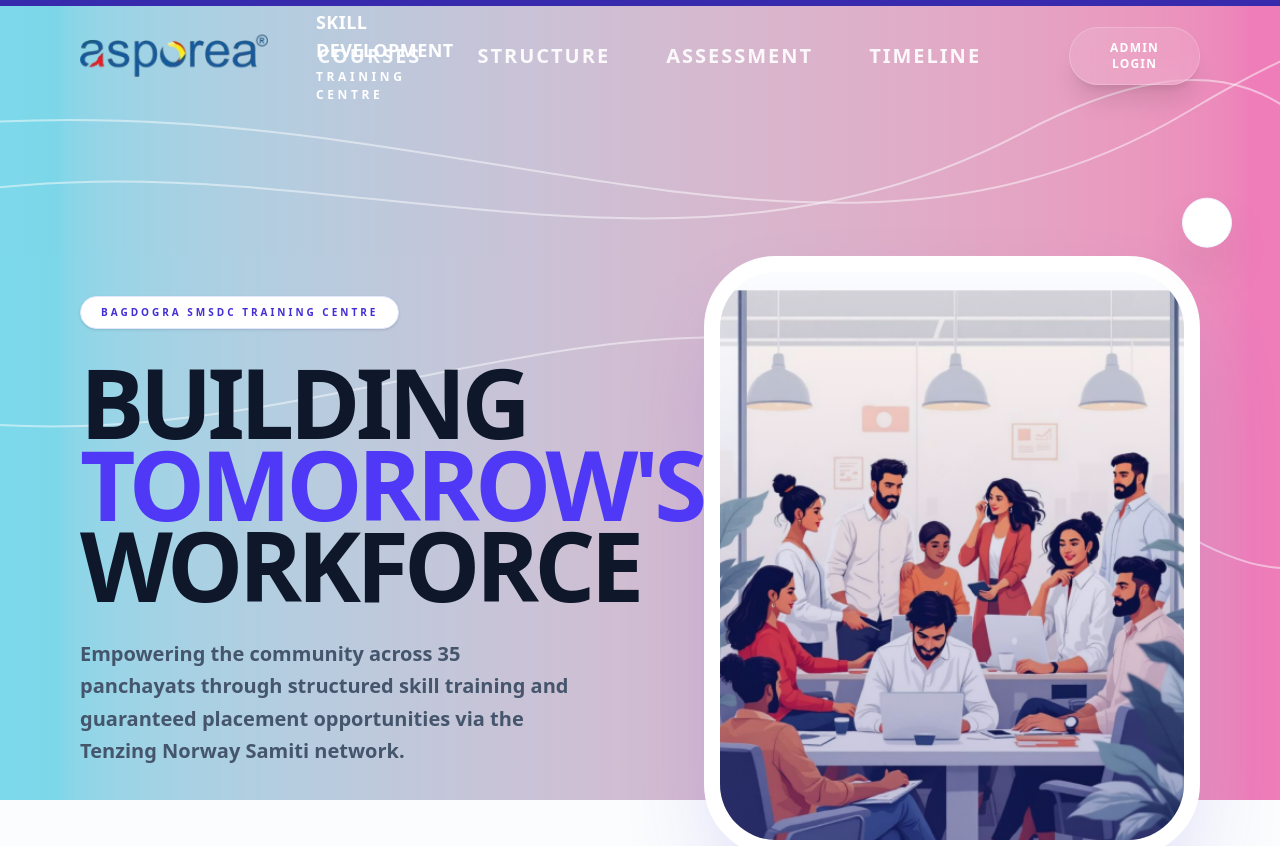
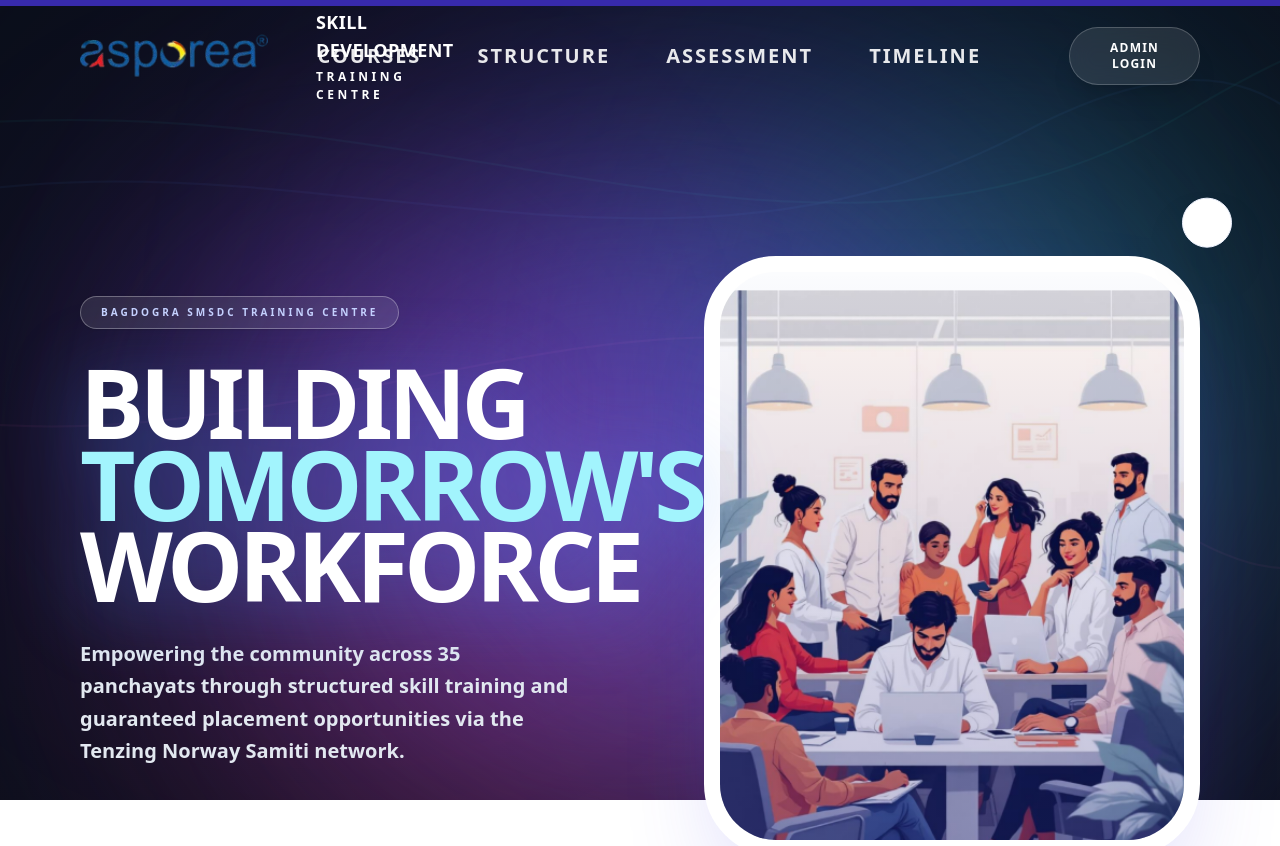
Before and after one commit to anil6200/Asporea-SkillTrack-Admin-Panel, a React (Vite) app in the folder Frontend/: page / in a window 1280 px wide. Shown: the top 846 px of the page. Built offline with nearby package versions, Linux system fonts and the light colour scheme.

Commit message:
Landing Pagecolor design Polish Done

```diff
--- a/Frontend/src/pages/LandingPage.jsx
+++ b/Frontend/src/pages/LandingPage.jsx
@@ -33,7 +33,7 @@
           <h2 className="text-6xl font-black text-white uppercase leading-[0.9] tracking-tighter">
             Our Mission: <br /> <span className="text-teal-400 underline decoration-white/20">Empowering</span> <br /> the Community
           </h2>
-          <div className="space-y-6 text-slate-600 text-xl leading-relaxed font-medium">
+          <div className="space-y-6 text-slate-300 text-xl leading-relaxed font-medium">
             <p>
               Asporea is committed to building a future-ready workforce by bridging the gap between local talent and global industry standards.
             </p>
@@ -111,34 +111,130 @@
 };
 const FlowingWaveBackground = () => {
   return (
+    <div className="fixed inset-0 -z-50 overflow-hidden pointer-events-none" style={{ background: '#0a0e1a' }}>
 
-    <div className=" fixed inset-0 -z-50 overflow-hidden bg-linear-to-r from-cyan-500 to-pink-600 pointer-events-none">
+      <div className="absolute inset-0">
+
+        <motion.div
+          className="absolute bottom-[-5%] right-[15%] w-[65%] h-[75%] rounded-full opacity-90 blur-[160px]"
+          style={{
+            background: "radial-gradient(ellipse at 40% 70%, rgba(236,72,153,0.85) 0%, rgba(219,39,119,0.75) 25%, rgba(168,85,247,0.65) 50%, rgba(147,51,234,0.45) 75%, transparent 100%)"
+          }}
+          animate={{
+            scale: [1, 1.1, 1],
+            x: [0, 15, 0],
+            y: [0, -20, 0],
+          }}
+          transition={{
+            duration: 20,
+            ease: "easeInOut",
+            repeat: Infinity
+          }}
+        />
 
 
-      <div className="absolute inset-0 flex items-center justify-center">
+        <motion.div
+          className="absolute top-[20%] right-[25%] w-[35%] h-[65%] rounded-full opacity-85 blur-[140px]"
+          style={{
+            background: "radial-gradient(ellipse at 50% 20%, rgba(59,130,246,0.9) 0%, rgba(37,99,235,0.8) 30%, rgba(29,78,216,0.6) 60%, rgba(30,64,175,0.3) 90%, transparent 100%)"
+          }}
+          animate={{
+            scale: [1, 1.12, 1],
+            x: [0, -10, 0],
+            y: [0, 15, 0],
+          }}
+          transition={{
+            duration: 18,
+            ease: "easeInOut",
+            repeat: Infinity,
+            delay: 0.3
+          }}
+        />
+
+
+        <motion.div
+          className="absolute top-[15%] right-[5%] w-[30%] h-[70%] rounded-full opacity-80 blur-[130px]"
+          style={{
+            background: "radial-gradient(ellipse at 50% 15%, rgba(20,184,166,0.9) 0%, rgba(13,148,136,0.8) 30%, rgba(15,118,110,0.6) 60%, rgba(17,94,89,0.3) 90%, transparent 100%)"
+          }}
+          animate={{
+            scale: [1, 1.15, 1],
+            x: [0, -8, 0],
+            y: [0, 20, 0],
+          }}
+          transition={{
+            duration: 16,
+            ease: "easeInOut",
+            repeat: Infinity,
+            delay: 0.6
+          }}
+        />
+
+
+        <motion.div
+          className="absolute top-[25%] left-[5%] w-[40%] h-[50%] rounded-full opacity-50 blur-[120px]"
+          style={{
+            background: "radial-gradient(ellipse at 60% 40%, rgba(79,70,229,0.5) 0%, rgba(67,56,202,0.4) 30%, rgba(55,48,163,0.3) 60%, rgba(30,27,75,0.2) 90%, transparent 100%)"
+          }}
+          animate={{
+            scale: [1, 1.08, 1],
+            x: [0, 12, 0],
+            y: [0, 18, 0],
+          }}
+          transition={{
+            duration: 22,
+            ease: "easeInOut",
+            repeat: Infinity,
+            delay: 0.9
+          }}
+        />
+
+
+        <motion.div
+          className="absolute bottom-[10%] right-[30%] w-[45%] h-[55%] rounded-full opacity-60 blur-[150px]"
+          style={{
+            background: "radial-gradient(ellipse at 50% 60%, rgba(192,132,252,0.7) 0%, rgba(168,85,247,0.6) 40%, rgba(147,51,234,0.4) 80%, transparent 100%)"
+          }}
+          animate={{
+            scale: [1, 1.05, 1],
+            x: [0, 8, 0],
+            y: [0, -12, 0],
+          }}
+          transition={{
+            duration: 19,
+            ease: "easeInOut",
+            repeat: Infinity,
+            delay: 0.5
+          }}
+        />
+
+
+        <div
+          className="absolute inset-0"
+          style={{
+            background: "linear-gradient(180deg, rgba(10,14,26,0.3) 0%, rgba(10,14,26,0.1) 30%, transparent 60%, rgba(10,14,26,0.2) 100%)"
+          }}
+        />
+      </div>
+
+
+      <div className="absolute inset-0 flex items-center justify-center mix-blend-screen opacity-20">
         <svg
           className="w-full h-full"
           xmlns="http://www.w3.org/2000/svg"
           preserveAspectRatio="none"
         >
-
           <motion.path
-
             d="M 1000 1000 C 800 600 200 800 0 500 C 200 200 800 400 1000 0 L 1000 1000 Z"
-
-
-            stroke="white"
+            stroke="rgba(236,72,153,0.25)"
             strokeWidth="2"
             fill="none"
-            className="opacity-50"
-
-            //  ANIMATION
             animate={{
-
               d: [
                 "M -200 300 C 200 100, 600 500, 1000 200 S 1400 400, 1600 300",
                 "M -200 400 C 300 600, 700 100, 1100 500 S 1300 200, 1600 400",
-                "M -200 300 C 200 100, 600 500, 1000 200 S 1400 400, 1600 300"]
+                "M -200 300 C 200 100, 600 500, 1000 200 S 1400 400, 1600 300"
+              ]
             }}
             transition={{
               duration: 18,
@@ -148,22 +244,16 @@
           />
 
           <motion.path
-
             d="M 1000 1000 C 800 600 200 800 0 500 C 200 200 800 400 1000 0 L 1000 1000 Z"
-
-
-            stroke="white"
+            stroke="rgba(59,130,246,0.25)"
             strokeWidth="2"
             fill="none"
-            className="opacity-50"
-
-            //  ANIMATION
             animate={{
-
               d: [
                 "M -200 500 C 400 300, 800 700, 1200 400 S 1400 600, 1600 500",
                 "M -200 200 C 200 50, 600 300, 1000 100 S 1300 400, 1600 200",
-                "M -200 500 C 400 300, 800 700, 1200 400 S 1400 600, 1600 500"]
+                "M -200 500 C 400 300, 800 700, 1200 400 S 1400 600, 1600 500"
+              ]
             }}
             transition={{
               duration: 18,
@@ -173,22 +263,16 @@
           />
 
           <motion.path
-
             d="M 1000 1000 C 800 600 200 800 0 500 C 200 200 800 400 1000 0 L 1000 1000 Z"
-
-
-            stroke="white"
+            stroke="rgba(20,184,166,0.25)"
             strokeWidth="2"
             fill="none"
-            className="opacity-50"
-
-            //  ANIMATION
             animate={{
-
               d: [
                 "M -200 100 C 300 300, 700 -50, 1100 200 S 1400 0, 1600 100",
-              "M -200 150 C 400 0, 800 400, 1200 100 S 1500 200, 1600 150",
-              "M -200 100 C 300 300, 700 -50, 1100 200 S 1400 0, 1600 100"]
+                "M -200 150 C 400 0, 800 400, 1200 100 S 1500 200, 1600 150",
+                "M -200 100 C 300 300, 700 -50, 1100 200 S 1400 0, 1600 100"
+              ]
             }}
             transition={{
               duration: 18,
@@ -232,7 +316,7 @@
   };
 
   return (
-    <div className="min-h-screen bg-slate-50/50 text-slate-900 font-sans selection:bg-indigo-100 overflow-x-hidden relative">
+    <div className="min-h-screen bg-transparent text-white font-sans selection:bg-indigo-100 overflow-x-hidden relative">
       <AnimatePresence>
         {showIntro && <IntroScreen />}
       </AnimatePresence>
@@ -293,16 +377,16 @@
       </nav>
 
       {/*  HERO SECTION */}
-      <header className="relative pt-64 pb-32 px-8 md:px-20 overflow-hidden min-h-screen flex items-center">
+      <header className="relative pt-64 pb-32 px-8 md:px-20 overflow-hidden min-h-screen flex items-center text-white">
         <div className="max-w-7xl mx-auto grid lg:grid-cols-2 gap-32 items-center">
           <motion.div initial="hidden" animate="visible" variants={staggerContainer} className="z-10">
-            <motion.span variants={fadeInUp} className="inline-block px-5 py-2 mb-8 text-[10px] font-black tracking-[0.3em] text-indigo-700 uppercase bg-white border border-indigo-100 rounded-full shadow-sm">
+            <motion.span variants={fadeInUp} className="inline-block px-5 py-2 mb-8 text-[10px] font-black tracking-[0.3em] text-indigo-200 uppercase bg-white/10 border border-white/30 rounded-full shadow-sm">
               Bagdogra SMSDC Training Centre
             </motion.span>
-            <motion.h1 variants={fadeInUp} className="text-6xl lg:text-8xl font-black text-slate-900 mb-8 leading-[0.85] uppercase tracking-tighter">
-              Building <br /> <span className="text-indigo-600">Tomorrow's</span> <br /> Workforce
+            <motion.h1 variants={fadeInUp} className="text-6xl lg:text-8xl font-black text-white mb-8 leading-[0.85] uppercase tracking-tighter drop-shadow-[0_10px_40px_rgba(59,130,246,0.45)]">
+              Building <br /> <span className="text-cyan-200">Tomorrow's</span> <br /> Workforce
             </motion.h1>
-            <motion.p variants={fadeInUp} className="text-slate-600 font-bold font-sans text-xl mb-12 max-w-lg leading-relaxed normal-case">
+            <motion.p variants={fadeInUp} className="text-slate-200 font-bold font-sans text-xl mb-12 max-w-lg leading-relaxed normal-case">
               Empowering the community across 35 panchayats through structured skill training and guaranteed placement opportunities via the Tenzing Norway Samiti network.
             </motion.p>
 
@@ -343,8 +427,8 @@
             </div>
           </div>
           <div className="order-1 lg:order-2">
-            <motion.h2 variants={fadeInUp} className="text-5xl font-black mb-12 uppercase text-slate-900 leading-tight tracking-tighter">Target Audience <br /> & Eligibility</motion.h2>
-            <div className="space-y-12 text-indigo-600">
+            <motion.h2 variants={fadeInUp} className="text-5xl font-black mb-12 uppercase text-white leading-tight tracking-tighter">Target Audience <br /> & Eligibility</motion.h2>
+            <div className="space-y-12 text-indigo-300">
               {[
                 { icon: <GraduationCap />, title: 'Educational Background', desc: '10th pass to graduates seeking immediate employment opportunities.', color: 'indigo' },
                 { icon: <Users />, title: 'Women Candidates', desc: 'Special focus on training women for hostess and customer service roles.', color: 'emerald' },
@@ -355,8 +439,8 @@
                     {React.cloneElement(item.icon, { size: 32 })}
                   </div>
                   <div>
-                    <h4 className="font-black uppercase text-base mb-2 text-slate-800">{item.title}</h4>
-                    <p className="text-slate-700 text-sm normal-case leading-relaxed font-medium">{item.desc}</p>
+                    <h4 className="font-black uppercase text-base mb-2 text-white">{item.title}</h4>
+                    <p className="text-slate-300 text-sm normal-case leading-relaxed font-medium">{item.desc}</p>
                   </div>
                 </motion.div>
               ))}
@@ -369,7 +453,7 @@
       <section id="courses" className="py-32 px-8 md:px-20  relative z-10">
         <div className="max-w-7xl mx-auto">
           <div className="text-center mb-24">
-            <h2 className="text-5xl font-black uppercase tracking-tighter text-slate-900">Career-Ready Training</h2>
+            <h2 className="text-5xl font-black uppercase tracking-tighter text-white">Career-Ready Training</h2>
             <div className="h-2 w-32 bg-indigo-600 mx-auto mt-6 rounded-full"></div>
           </div>
 
@@ -420,7 +504,7 @@
                 </div>
 
 
-                <h3 className="text-3xl font-black mb-8 uppercase text-slate-900 group-hover:text-white transition-colors tracking-tight">
+                <h3 className="text-3xl font-black mb-8 uppercase text-white group-hover:text-white transition-colors tracking-tight">
                   {card.title}
                 </h3>
 
@@ -440,7 +524,7 @@
       <section id="structure" className="py-32 px-8 md:px-20 overflow-hidden">
         <div className="max-w-7xl mx-auto flex flex-col lg:flex-row gap-24 items-center">
           <motion.div initial={{ opacity: 0, x: -50 }} whileInView={{ opacity: 1, x: 0 }} className="lg:w-1/2">
-            <h2 className="text-5xl font-black mb-12 uppercase text-slate-900 leading-tight">Training Structure</h2>
+            <h2 className="text-5xl font-black mb-12 uppercase text-white leading-tight">Training Structure</h2>
             <div className="grid grid-cols-2 gap-12 mb-16">
               {[
                 { label: 'Batch Size', value: '25-30 Candidates' },
@@ -449,14 +533,14 @@
                 { label: 'Assessment', value: 'Fortnightly Mocks' }
               ].map((s, i) => (
                 <div key={i} className="group">
-                  <h4 className="font-black text-indigo-600 text-xs uppercase tracking-widest mb-2 group-hover:translate-x-2 transition-transform">{s.label}</h4>
-                  <p className="text-slate-500 font-black text-2xl tracking-tight">{s.value}</p>
+                  <h4 className="font-black text-indigo-300 text-xs uppercase tracking-widest mb-2 group-hover:translate-x-2 transition-transform">{s.label}</h4>
+                  <p className="text-slate-300 font-black text-2xl tracking-tight">{s.value}</p>
                 </div>
               ))}
             </div>
             <div className="flex gap-6">
-              <span className="px-8 py-3 bg-slate-50 rounded-full text-xs font-black uppercase text-indigo-600 shadow-sm border border-indigo-50">Classroom</span>
-              <span className="px-8 py-3 bg-slate-50 rounded-full text-xs font-black uppercase text-indigo-600 shadow-sm border border-indigo-50">Practical Lab</span>
+              <span className="px-8 py-3 bg-white/10 backdrop-blur-md rounded-full text-xs font-black uppercase text-white shadow-sm border border-white/20">Classroom</span>
+              <span className="px-8 py-3 bg-white/10 backdrop-blur-md rounded-full text-xs font-black uppercase text-white shadow-sm border border-white/20">Practical Lab</span>
             </div>
           </motion.div>
 
@@ -476,7 +560,7 @@
       <section id="assessment" className="py-32 px-8 md:px-20  backdrop-blur-sm">
         <div className="max-w-7xl mx-auto">
           <div className="text-center mb-24">
-            <h2 className="text-4xl font-black uppercase text-slate-900">Robust Assessment Framework</h2>
+            <h2 className="text-4xl font-black uppercase text-white">Robust Assessment Framework</h2>
           </div>
           <div className="grid md:grid-cols-4 gap-8">
             {[
@@ -492,9 +576,9 @@
                 <div className={`w-16 h-16 bg-white rounded-2xl flex items-center justify-center mb-10 shadow-md text-${step.color}-600 group-hover:bg-white/20 group-hover:text-black transition-all`}>
                   {React.cloneElement(step.icon, { size: 32 })}
                 </div>
-                <div className="text-slate-500 font-black mb-4 group-hover:text-black transition-colors">{step.id}</div>
-                <h4 className="font-black text-sm uppercase mb-4 group-hover:text-black transition-colors tracking-tight">{step.title}</h4>
-                <p className="text-[13px] text-slate-500 normal-case leading-relaxed group-hover:text-black transition-colors  font-black">{step.desc}</p>
+                <div className="text-slate-500  text-3xl font-black mb-4 group-hover:text-black transition-colors">{step.id}</div>
+                <h4 className=" text-[20px] text-slate-500 normal-case leading-relaxed group-hover:text-black transition-colors  font-black">{step.title}</h4>
+                <p className="text-[15px] text-slate-500 normal-case leading-relaxed group-hover:text-black transition-colors  font-black">{step.desc}</p>
               </motion.div>
             ))}
           </div>
@@ -505,7 +589,7 @@
       <section id="placement" className="py-32 px-8 md:px-20">
         <div className="max-w-7xl mx-auto">
           <div className="text-center mb-24">
-            <h2 className="text-5xl font-black uppercase tracking-tighter text-slate-900">Placement Pathway</h2>
+            <h2 className="text-5xl font-black uppercase tracking-tighter text-white">Placement Pathway</h2>
           </div>
           <div className="grid lg:grid-cols-2 gap-16 mb-20">
             <motion.div whileHover={{ scale: 1.02 }} className="p-16 bg-slate-900 rounded-[5rem] text-white shadow-2xl group relative overflow-hidden">
@@ -547,9 +631,9 @@
       {/*  TIMELINE */}
       <section id="timeline" className="py-32 px-8 md:px-20  ">
         <div className="max-w-7xl mx-auto text-center  ">
-          <h2 className="text-5xl font-black uppercase  text-slate-900 mb-24 tracking-widest ">Implementation Timeline</h2>
+          <h2 className="text-5xl font-black uppercase  text-white mb-24 tracking-widest ">Implementation Timeline</h2>
           <div className="grid md:grid-cols-4 gap-12 relative">
-            <div className="hidden lg:block absolute top-1/2 left-0 w-full h-1 bg-indigo-100 -translate-y-1/2 -z-10  "></div>
+            <div className="hidden lg:block absolute top-1/2 left-0 w-full h-1 bg-white/10 -translate-y-1/2 -z-10  "></div>
             {[
               { m: 'Month 1', t: 'Foundation', p: '1', i: <ShieldCheck />, c: 'indigo', d: 'Centre infrastructure setup , community mobilisation compaigns across all panchayats' },
               { m: 'Month 2', t: 'Training Delivery', p: '2', i: <MonitorPlay />, c: 'emerald', d: 'First batch enrollment , intensive training delivery with continuous mid term assessments and progress monitoring ' },
@@ -563,17 +647,17 @@
                   y: i % 2 !== 0 ? 70 : -10
                 }}
                 transition={{ type: "spring", stiffness: 400, damping: 10 }}
-                className={`bg-white p-10 rounded-[4rem] border border-slate-100 shadow-xl relative ${i % 2 !== 0 ? 'lg:mt-20' : ''}`}
+                className={`bg-white/5 backdrop-blur-xl p-10 rounded-[4rem] border border-white/10 shadow-2xl relative ${i % 2 !== 0 ? 'lg:mt-20' : ''}`}
               >
                 <div className={`w-16 h-16 bg-${step.c}-600 text-white rounded-3xl flex items-center justify-center mb-8 shadow-xl`}>
                   {React.cloneElement(step.i, { size: 32 })}
                 </div>
-                <h4 className="font-black text-indigo-600 text-[10px] tracking-widest uppercase mb-2">{step.m}</h4>
-                <h3 className="font-black text-slate-900 text-xl uppercase tracking-tight">{step.t}</h3>
-                <p className="text-slate-500 text-[12px] mt-4 font-bold leading-relaxed">
+                <h4 className="font-black text-cyan-200 text-[11px] tracking-widest uppercase mb-2">{step.m}</h4>
+                <h3 className="font-black text-white text-2xl uppercase tracking-tight">{step.t}</h3>
+                <p className="text-slate-100 text-[13px] mt-4 font-semibold leading-relaxed">
                   {step.d}
                 </p>
-                <div className="absolute -top-8 -right-4 text-9xl font-black text-slate-100/50 -z-10">{step.p}</div>
+                <div className=" text-8xl font-black text-white/10 -z-10">{step.p}</div>
               </motion.div>
             ))}
           </div>
```
